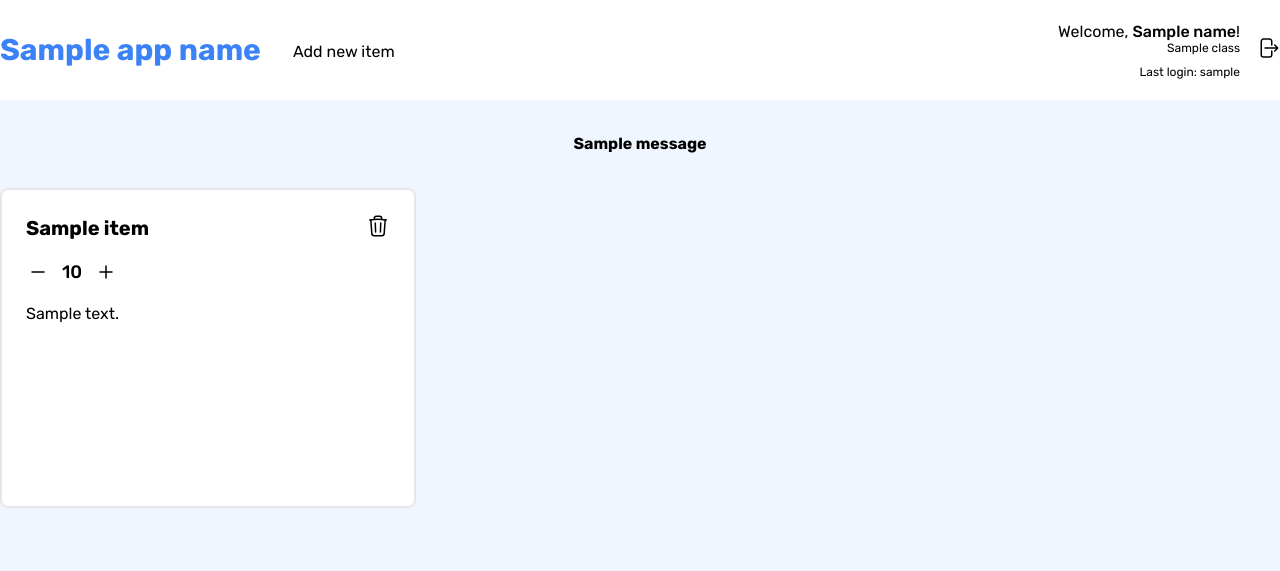
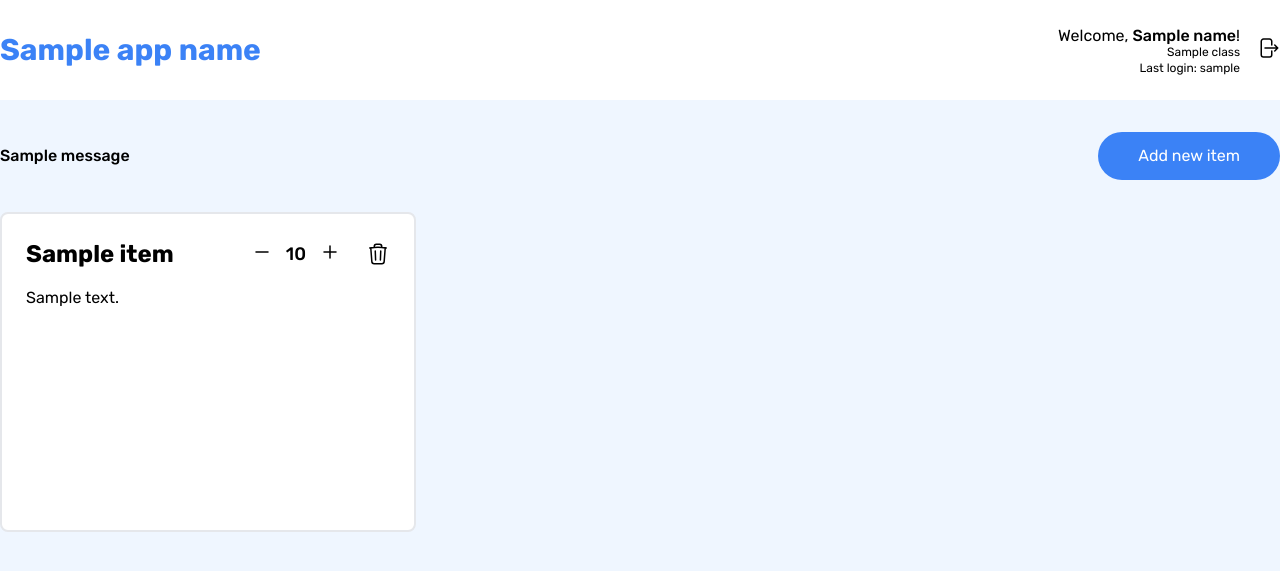
Before and after one commit to nabilmuafa/warehouse-inventory, a Django app: template main/templates/main.html in a window 1280 px wide. Shown: the top 571 px of the page. Run offline with Django 4.2, Linux system fonts and the light colour scheme; tables that the repository leaves empty hold one stand-in row (values such as "Sample post"); the template is opened without the code that fills it: values that come from a table or form of the project are taken from there, most other values are stand-ins (such as "Sample title", 1, 10 or a date in 2020); one stand-in notice (Sample message) is shown; some libraries are stand-ins or nearby versions.

Commit message:
redesign main page

```diff
--- a/main/templates/main.html
+++ b/main/templates/main.html
@@ -5,17 +5,14 @@
     <div class="container mx-auto flex justify-between items-center">
         <div class="flex items-center gap-8">
             <p class="text-3xl text-blue-500 font-bold py-8">{{ app_name }}</p>
-            <a class="pt-1 hover:text-blue-500" href="{% url 'main:create_item' %}">
-                Add new item
-            </a>
         </div>
         <div class="flex items-center gap-4">
             <div class="flex flex-col items-end">
                 <p class=" -mb-1">Welcome, <span class="font-medium">{{name}}</span>!</p>
                 <p class="text-xs">{{class}}</p>
-                <p class="text-xs pt-2">Last login: {{last_login}}</p>
+                <p class="text-xs">Last login: {{last_login}}</p>
             </div>
-            <a class="hover:text-blue-500 pb-1" href="{% url 'main:logout' %}">
+            <a class="transition-color ease-in-out duration-100 hover:text-blue-500 pb-1" href="{% url 'main:logout' %}">
                 <svg xmlns="http://www.w3.org/2000/svg" fill="none" viewBox="0 0 24 24" stroke-width="1.5" stroke="currentColor" class="w-6 h-6">
                 <path stroke-linecap="round" stroke-linejoin="round" d="M15.75 9V5.25A2.25 2.25 0 0013.5 3h-6a2.25 2.25 0 00-2.25 2.25v13.5A2.25 2.25 0 007.5 21h6a2.25 2.25 0 002.25-2.25V15m3 0l3-3m0 0l-3-3m3 3H9" />
                 </svg>
@@ -27,36 +24,44 @@
 
 {% block content %}
 <div class="container flex flex-col mx-auto">
+    <div class="flex items-center justify-between">
+        <div>
             {% if messages %}
-    <div>
             {% for message in messages %}
-            <p class="font-bold text-center">{{ message }}</p>
+                <p class="text-base font-medium text-center">{{ message }}</p>
             {% endfor %}
+            {% endif %}
         </div>
-    {% endif %}
+        <a href="{% url 'main:create_item' %}">
+            <button class="bg-blue-500 hover:bg-blue-700 transition-color ease-in-out duration-100 text-white rounded-full py-3 px-10">Add new item</button>
+        </a>
+    </div>
     <div class="grid-cols-3 grid gap-4 my-8">
         {% for item in items %}
         <div class="h-80 bg-white border-2 border-gray-200 rounded-lg p-6">
-            <p class="flex text-xl justify-between font-bold">{{item.name}}
-                <a class="hover:text-red-500" href="delete/{{item.pk}}">
+            <div class="flex text-xl items-center justify-between font-bold pb-4">
+                <p class="text-2xl">{{item.name}}</p>
+                <div class="flex items-center font-medium text-lg gap-6">
+                    <div class="amount-modifier flex gap-3">
+                        <a class="rounded-full transition-color ease-in-out duration-100 hover:bg-gray-300" href="dec/{{item.pk}}">
+                            <svg xmlns="http://www.w3.org/2000/svg" fill="none" viewBox="0 0 24 24" stroke-width="1.5" stroke="currentColor" class="w-6 h-6">
+                                <path stroke-linecap="round" stroke-linejoin="round" d="M18 12H6" />
+                            </svg>
+                        </a>
+                        <p>{{item.amount}}</p>
+                        <a class="rounded-full transition-color ease-in-out duration-100 hover:bg-gray-300" href="inc/{{item.pk}}">
+                            <svg xmlns="http://www.w3.org/2000/svg" fill="none" viewBox="0 0 24 24" stroke-width="1.5" stroke="currentColor" class="w-6 h-6">
+                                <path stroke-linecap="round" stroke-linejoin="round" d="M12 6v12m6-6H6" />
+                            </svg>
+                        </a>
+                    </div>
+                    <a class="transition-color ease-in-out duration-100 hover:text-red-500" href="delete/{{item.pk}}">
                         <svg xmlns="http://www.w3.org/2000/svg" fill="none" viewBox="0 0 24 24" stroke-width="1.5" stroke="currentColor" class="w-6 h-6">
                             <path stroke-linecap="round" stroke-linejoin="round" d="M14.74 9l-.346 9m-4.788 0L9.26 9m9.968-3.21c.342.052.682.107 1.022.166m-1.022-.165L18.16 19.673a2.25 2.25 0 01-2.244 2.077H8.084a2.25 2.25 0 01-2.244-2.077L4.772 5.79m14.456 0a48.108 48.108 0 00-3.478-.397m-12 .562c.34-.059.68-.114 1.022-.165m0 0a48.11 48.11 0 013.478-.397m7.5 0v-.916c0-1.18-.91-2.164-2.09-2.201a51.964 51.964 0 00-3.32 0c-1.18.037-2.09 1.022-2.09 2.201v.916m7.5 0a48.667 48.667 0 00-7.5 0" />
                         </svg>
                     </a>
-            </p>
-            <p class="flex items-center font-medium text-lg gap-3 py-4">
-                <a class="rounded-full hover:bg-gray-300" href="dec/{{item.pk}}">
-                    <svg xmlns="http://www.w3.org/2000/svg" fill="none" viewBox="0 0 24 24" stroke-width="1.5" stroke="currentColor" class="w-6 h-6">
-                        <path stroke-linecap="round" stroke-linejoin="round" d="M18 12H6" />
-                    </svg>
-                </a>
-                {{item.amount}}
-                <a class="rounded-full hover:bg-gray-300" href="inc/{{item.pk}}">
-                    <svg xmlns="http://www.w3.org/2000/svg" fill="none" viewBox="0 0 24 24" stroke-width="1.5" stroke="currentColor" class="w-6 h-6">
-                        <path stroke-linecap="round" stroke-linejoin="round" d="M12 6v12m6-6H6" />
-                    </svg>
-                </a>
-            </p>
+                </div>
+            </div>
             <p>{{item.description}}</p>
         </div>
         {% endfor %}
```
Lines whose indentation alone changed are shown as unchanged.
